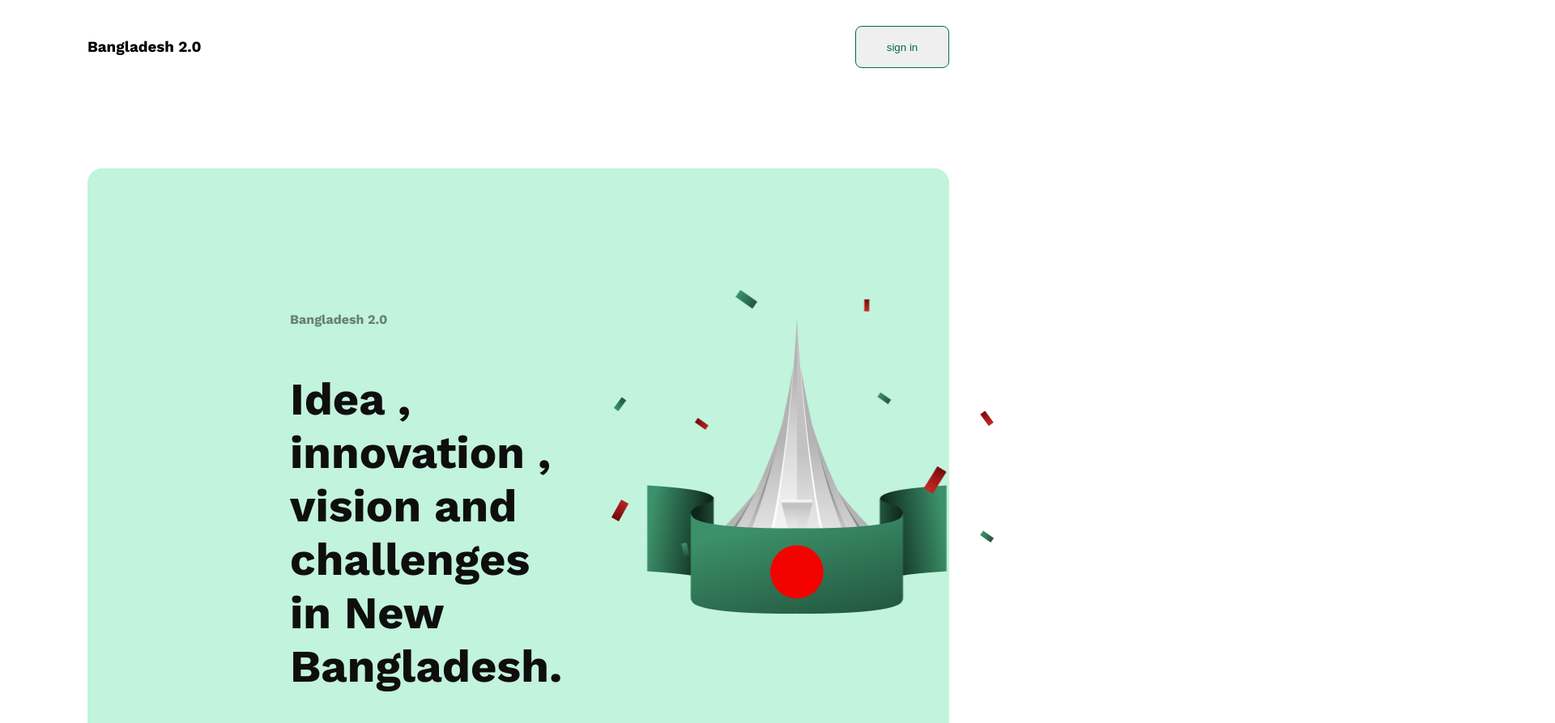
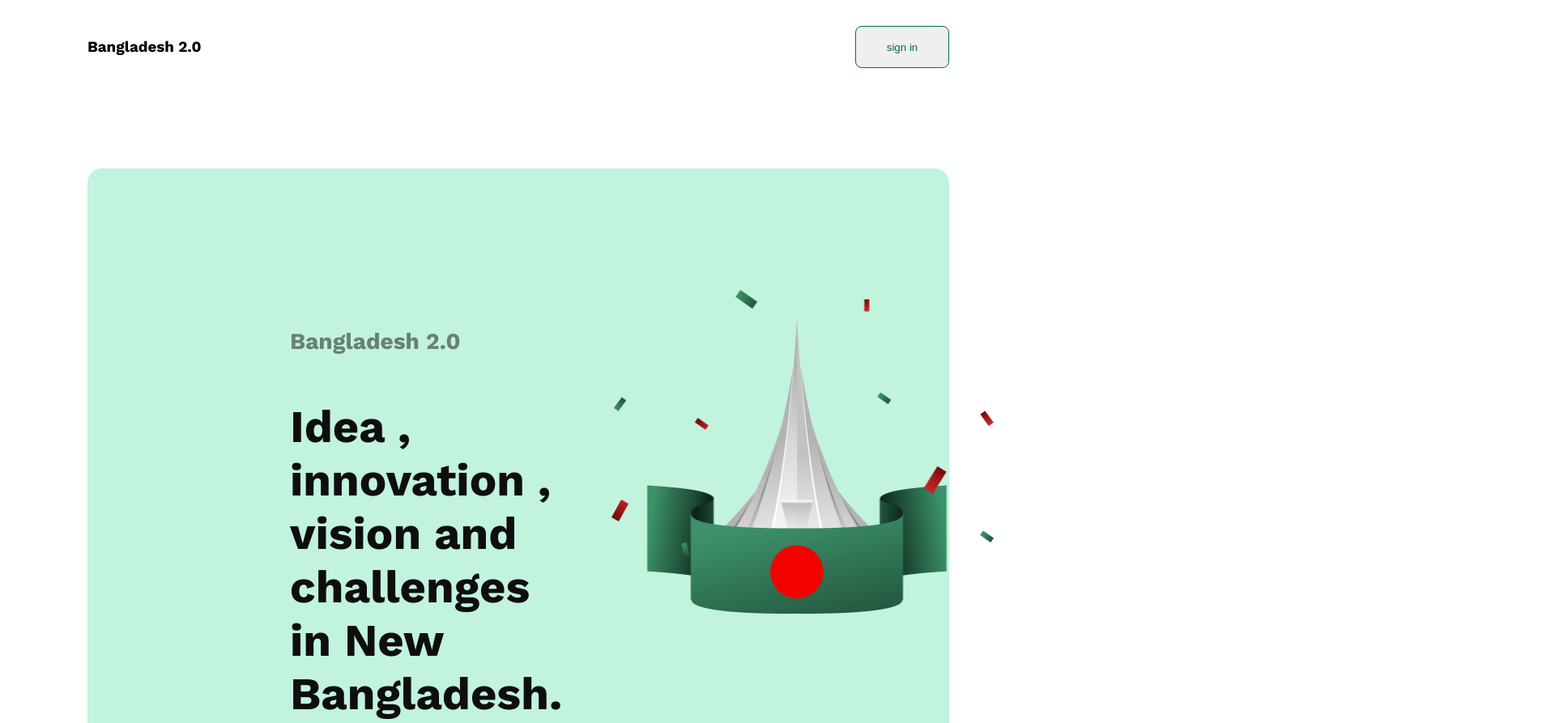
Before and after one commit to dipongkor000/assignment-0001, a plain HTML site: page index.html in a window 1280 px wide. Shown: the top 893 px of the page at 81% size, 1920 px wide, since content can reach past the window. Drawn offline with nearby package versions, Linux system fonts and the light colour scheme.

Commit message:
something modify

```diff
--- a/style.css
+++ b/style.css
@@ -30,7 +30,7 @@ p{
     /* section */
     .first-sec{
         background-color: rgb(194, 243, 221);
-        margin: 20px 100px 80px 100px;
+        margin: 0px 100px 80px 100px;
         border-radius: 18px;
         align-items: center;
     }
@@ -70,7 +70,7 @@ p{
     }
     .bd-name{
         color: rgba(14, 14, 14, 0.5);
-        font-size: medium;
+        font-size: 28px;
     }
     .pic-1{
         width: 474px;
@@ -258,7 +258,7 @@ p{
         gap: 24px;
     }
     .btn-5{
-        margin: 32px 900px 0px 940px;
+        margin: 32px 1150px 0px 750px;
         background-color: rgb(185, 21, 16);
         color: white;
         padding: 20px;
@@ -266,6 +266,7 @@ p{
         border: none;
         width: 200px;
         cursor: pointer;
+
     }
     .point1{
         border: 1px solid black;
@@ -273,6 +274,7 @@ p{
         font-size: 40px;
         font-weight: bold;
         padding: 40px;
+        cursor: grab;
 
     }
     /* six-sec */
```
